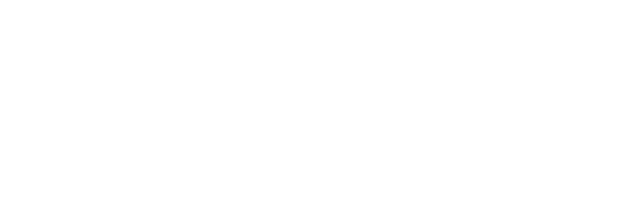
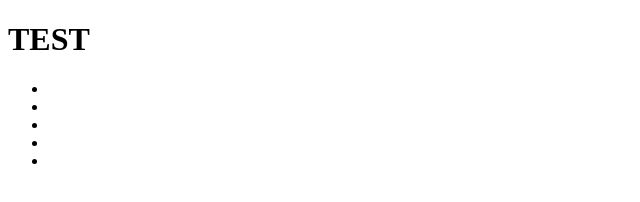
Before and after one commit to shahramAnhari/behzad200, a plain HTML site: page index.html in a window 1280 px wide. Shown: the whole page, without its empty margins (0-640 px from the left). Drawn offline with Linux system fonts and the light colour scheme.

Commit message:
edit prtint file

```diff
--- a/index.html
+++ b/index.html
@@ -8,6 +8,19 @@
 </head>
 
 <body>
+    <h1>TEST</h1>
+
+    <div class="test"></div>
+
+    <div class="test">
+        <ul>
+            <li></li>
+            <li></li>
+            <li></li>
+            <li></li>
+            <li></li>
+        </ul>
+    </div>
 
 </body>
 
--- a/style.css
+++ b/style.css
@@ -0,0 +1,4 @@
+body {
+    background-color: red;
+    ;
+}
```
Also changed, not shown: print.css (added), 1 other file.
